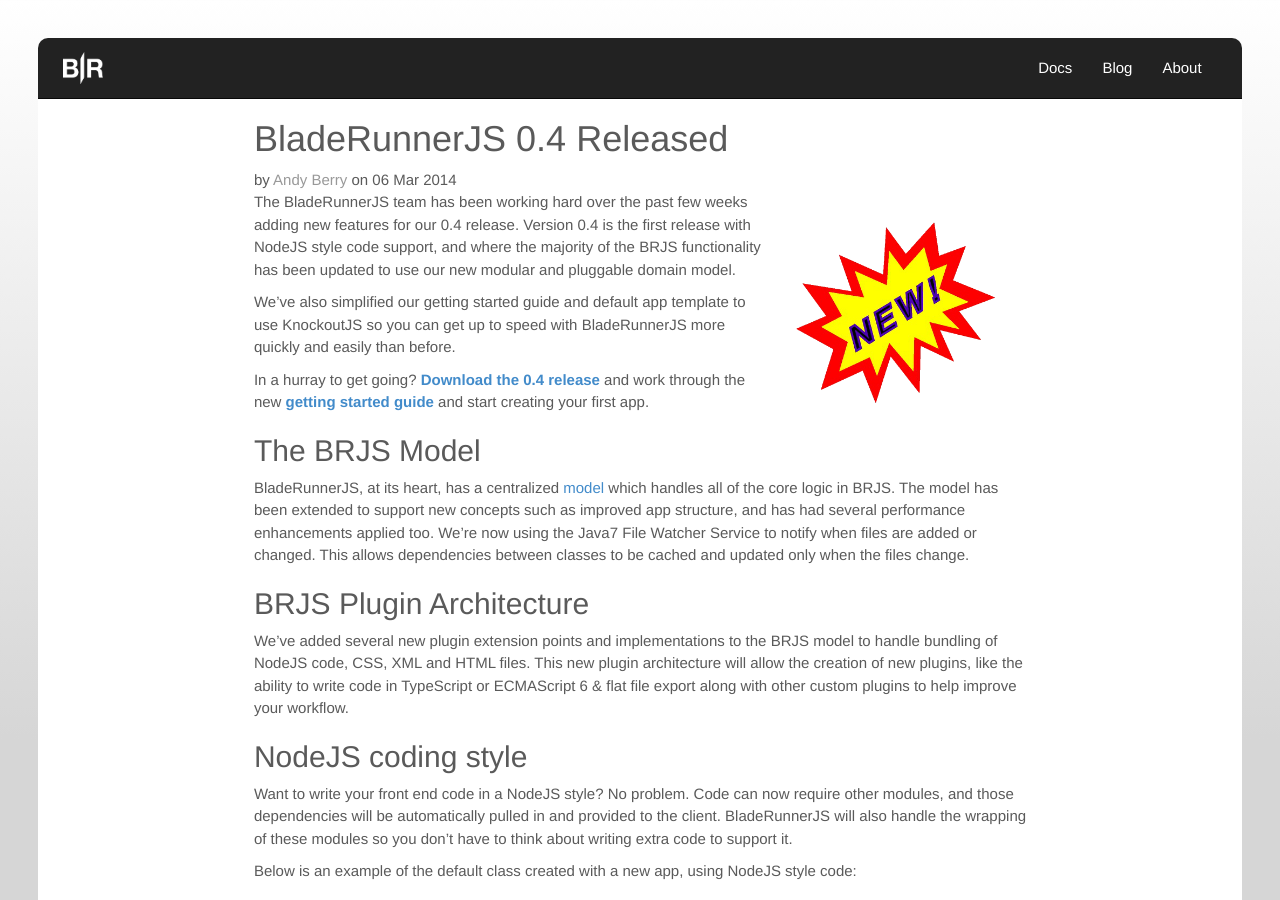
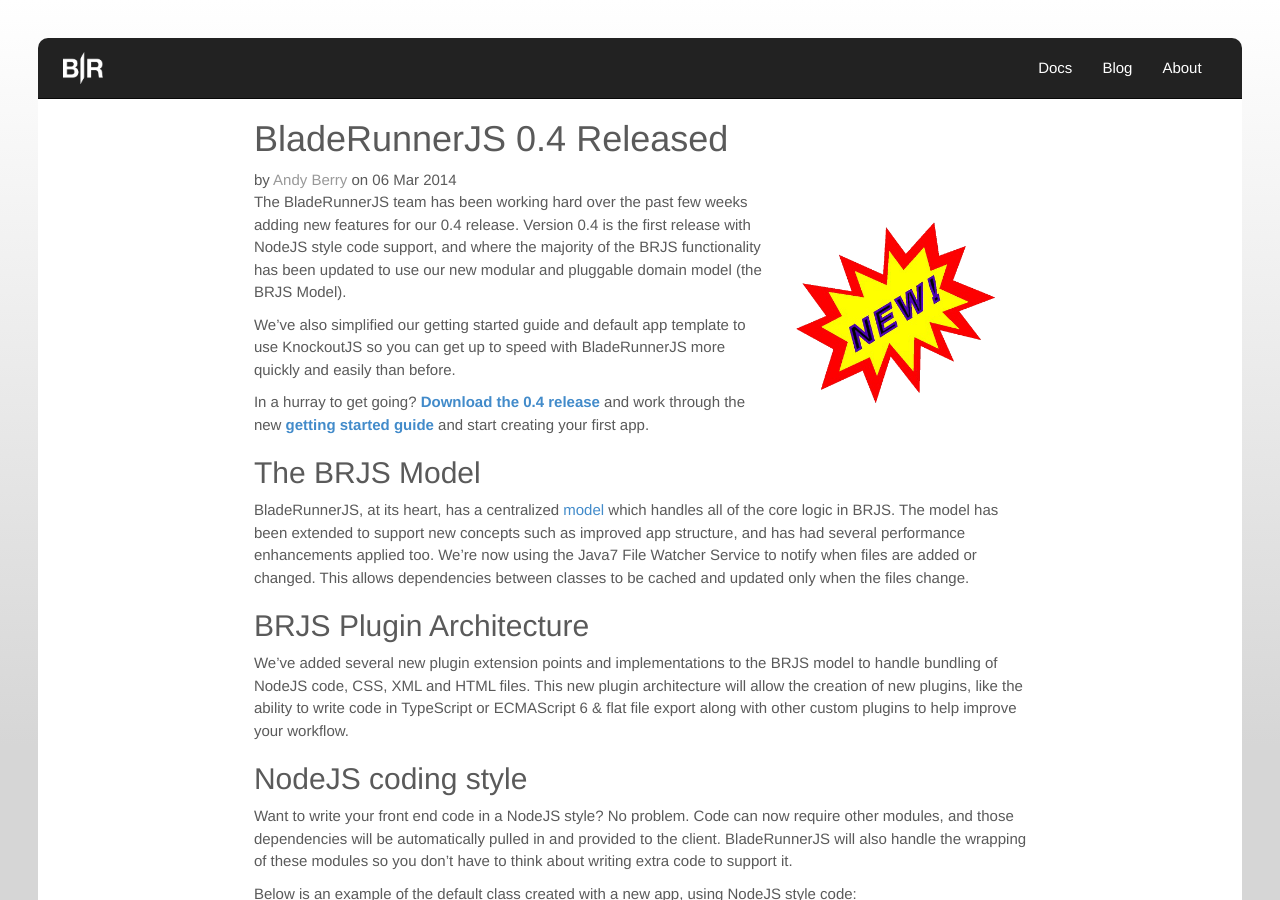
Before and after one commit to BladeRunnerJS/brjs-site, a Jekyll site: the page built from _posts/2014-03-06-0.4-released.md, in a window 1280 px wide and 900 px high. Built offline with Jekyll 4.4.1, drawn with Linux system fonts in a browser that asks for light colours; nearby versions of some CDN libraries; Markdown is read by kramdown in place of the engine named in the settings; comment, search, counter and statistics services are not loaded.

Commit message:
adding domain model clarification

```diff
--- a/_posts/2014-03-06-0.4-released.md
+++ b/_posts/2014-03-06-0.4-released.md
@@ -9,7 +9,7 @@
 ---
 
 <img src="/blog/img/{{ page.thumb }}" style="margin: 30px; width:200px;" align="right" />
-The BladeRunnerJS team has been working hard over the past few weeks adding new features for our 0.4 release. Version 0.4 is the first release with NodeJS style code support, and where the majority of the BRJS functionality has been updated to use our new modular and pluggable domain model.
+The BladeRunnerJS team has been working hard over the past few weeks adding new features for our 0.4 release. Version 0.4 is the first release with NodeJS style code support, and where the majority of the BRJS functionality has been updated to use our new modular and pluggable domain model (the BRJS Model).
 
 We’ve also simplified our getting started guide and default app template to use KnockoutJS so you can get up to speed with BladeRunnerJS more quickly and easily than before.
 
```
